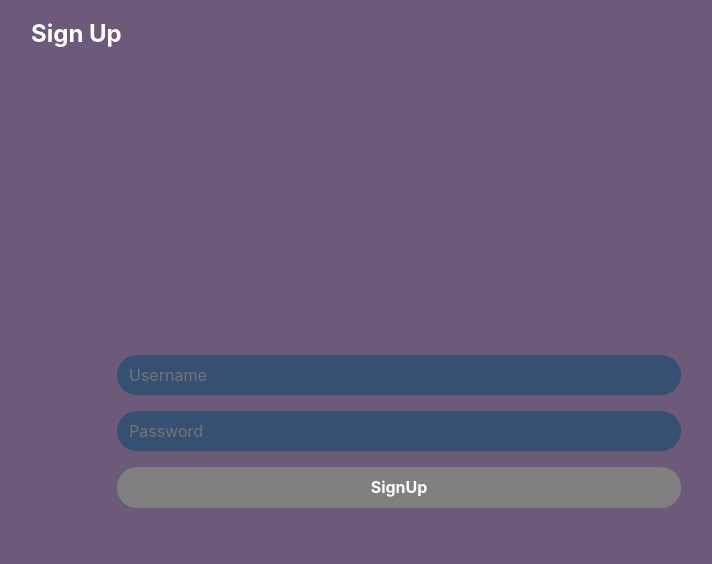
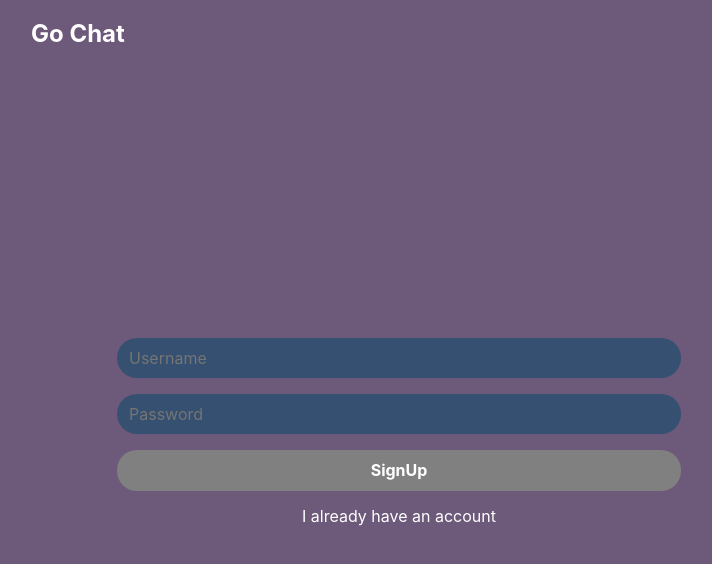
Before and after one commit to Dmitry-Ship/go-chat, a React (Vite) app in the folder frontend/: page /signup in a window 1280 px wide. Shown: the top 564 px of the page, without its empty margins (241-953 px from the left). Built offline with nearby package versions, Linux system fonts and the light colour scheme; no server answers.

Commit message:
tikner cookies

```diff
--- a/frontend/src/components/authentication/Login.tsx
+++ b/frontend/src/components/authentication/Login.tsx
@@ -16,7 +16,7 @@ function Login() {
   return (
     <>
       <header className={`header`}>
-        <h2>Login</h2>
+        <h2>Go Chat</h2>
       </header>
       <section className={styles.wrap}>
         <form onSubmit={handleSubmit}>
--- a/frontend/src/components/authentication/Signup.tsx
+++ b/frontend/src/components/authentication/Signup.tsx
@@ -1,6 +1,7 @@
 import React, { FormEvent } from "react";
 import styles from "./Login.module.css";
 import { useAuth } from "../../authContext";
+import { Link } from "react-router-dom";
 
 function SignUp() {
   const [username, setUsername] = React.useState("");
@@ -15,7 +16,7 @@ function SignUp() {
   return (
     <>
       <header className={`header`}>
-        <h2>Sign Up</h2>
+        <h2>Go Chat</h2>
       </header>
       <section className={styles.wrap}>
         <form onSubmit={handleSubmit}>
@@ -43,6 +44,9 @@ function SignUp() {
           >
             SignUp
           </button>
+          <Link to="/login" className={`m-top-1 ${styles.signUpLink}`}>
+            I already have an account
+          </Link>
         </form>
       </section>
     </>
```
Also changed, not shown: 2 other files (tests, documents, lock files or other folders).
